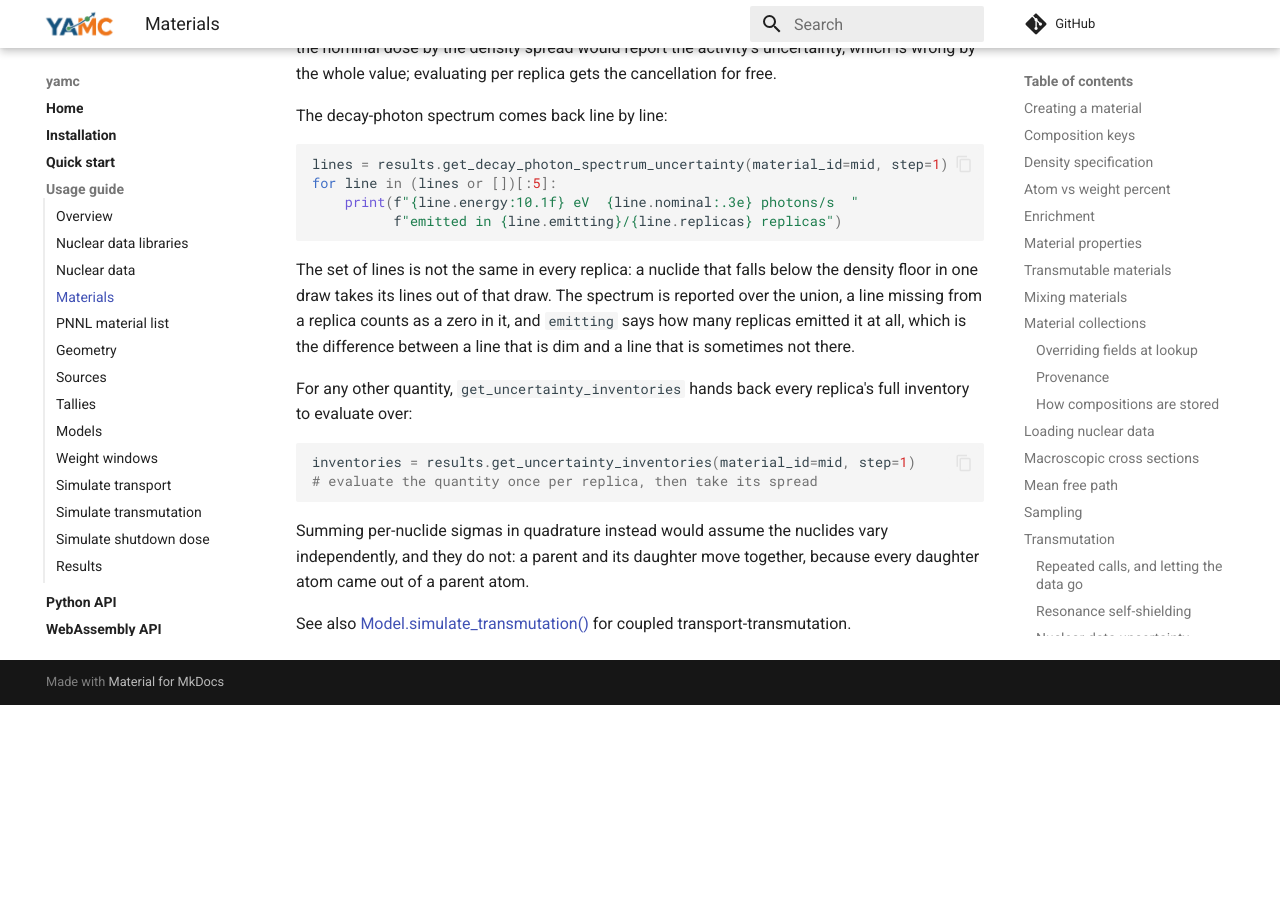
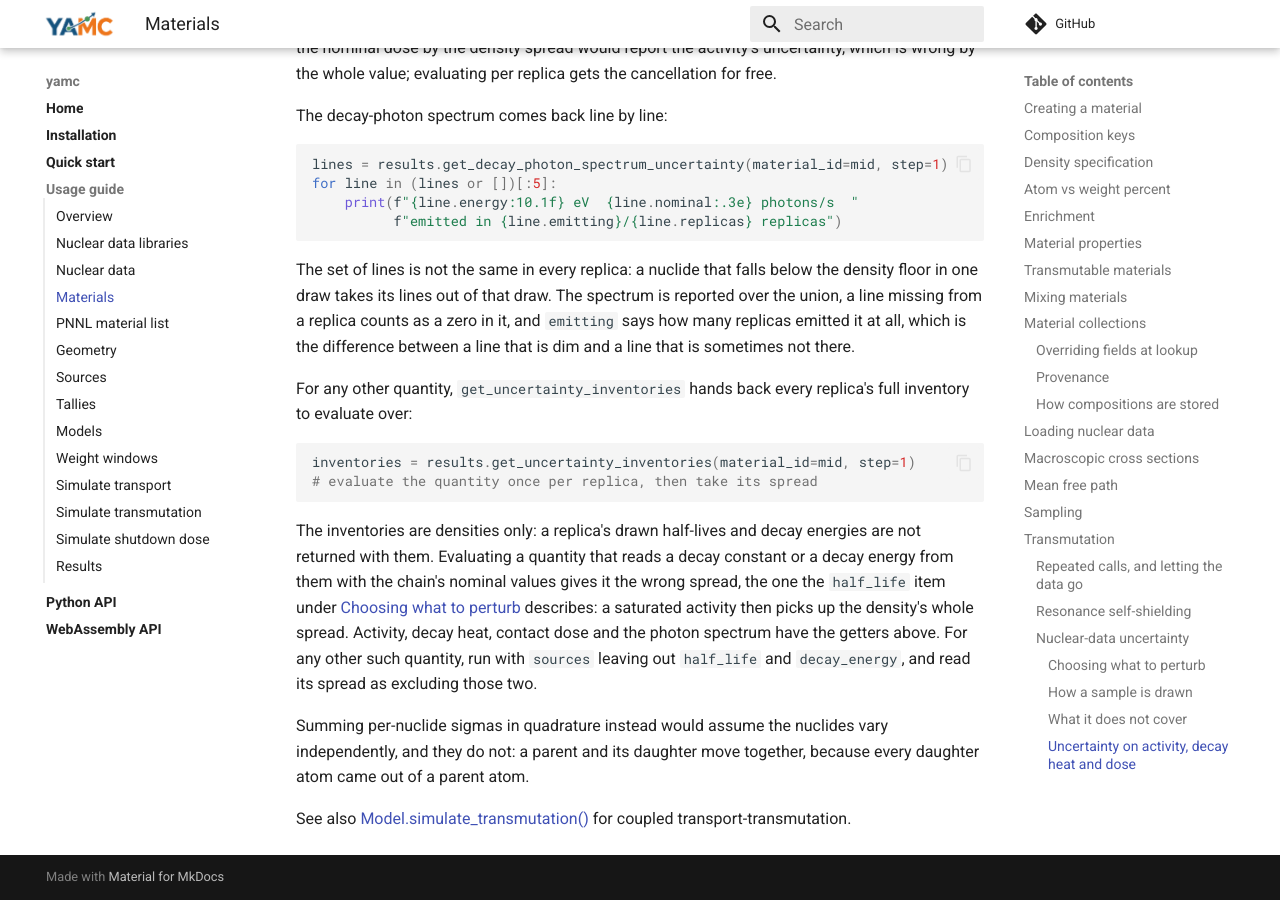
Before and after one commit to fusion-neutronics/yamc, an MkDocs documentation site: the page built from docs/materials.md, in a window 1280 px wide and 900 px high, scrolled down 17653 px. Built offline with MkDocs 1.6.1 and Material for MkDocs 9.7.7, drawn with Linux system fonts in a browser that asks for light colours; comment, search, counter and statistics services are not loaded; before the commit the page ends 18358 px from its top, so only the background shows below that.

Commit message:
Say that the replica inventories carry no drawn half-lives
The page says a sample's half-lives have to be used again when activity,
decay heat and dose are evaluated from its inventory, and then offers
get_uncertainty_inventories for any other quantity. That call returns
densities only: a replica's drawn half-lives and decay energies are not
returned. A quantity that reads a decay constant or a decay energy,
evaluated from those inventories with the chain's nominal values, gets the
spread the half_life item warns about, a saturated activity picking up the
density's whole spread.

The paragraph now says so, points at the dedicated getters, and for any
other such quantity says to run with half_life and decay_energy left out of
sources and to read the spread as excluding them.

````diff
--- a/docs/materials.md
+++ b/docs/materials.md
@@ -880,6 +880,16 @@
 # evaluate the quantity once per replica, then take its spread
 ```
 
+The inventories are densities only: a replica's drawn half-lives and decay
+energies are not returned with them. Evaluating a quantity that reads a decay
+constant or a decay energy from them with the chain's nominal values gives it
+the wrong spread, the one the ``half_life`` item under [Choosing what to
+perturb](#choosing-what-to-perturb) describes: a saturated activity then picks
+up the density's whole spread. Activity, decay heat, contact dose and the photon
+spectrum have the getters above. For any other such quantity, run with
+``sources`` leaving out ``half_life`` and ``decay_energy``, and read its spread
+as excluding those two.
+
 Summing per-nuclide sigmas in quadrature instead would assume the nuclides vary
 independently, and they do not: a parent and its daughter move together, because
 every daughter atom came out of a parent atom.
````
